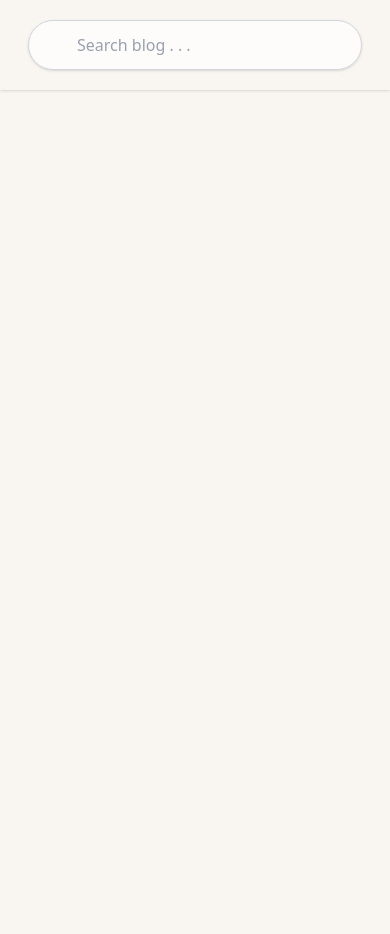
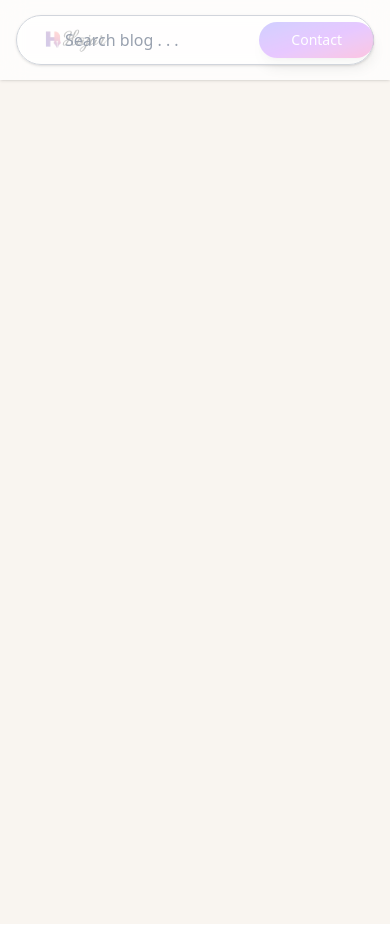
Before and after one commit to HajarAitAbdielmomin/personal-blog-website, a Next.js app: page / in a window 390 px wide. Built offline with nearby package versions, Linux system fonts and the light colour scheme.

Commit message:
Replace max-w-3xl with responsive breakpoints

```diff
--- a/app/components/NavigationHeader.tsx
+++ b/app/components/NavigationHeader.tsx
@@ -2,11 +2,27 @@ import SearchBar from "./SearchBar";
 export default function NavigationHeader() {
     return (
 
-        <div
-            className="z-50 flex items-center justify-between  bg-opacity-70 w-full min-h-[5rem] shadow px-3 lg:px-28">
+    <div className="relative z-50 flex items-center justify-between w-full min-h-[5rem] bg-white/70 shadow px-4 lg:px-28 backdrop-blur-md">
+
+        <div className="flex items-center gap-2">
+            <img
+                src="/personal-brand-logo.png"
+                alt="Logo"
+                className="h-20 w-auto object-contain"
+            />
+        </div>
+
+        <div className="absolute left-1/2 transform -translate-x-1/2 w-full max-w-2xl">
             <SearchBar/>
         </div>
 
-    )
+        <div>
+            <button className="px-8 py-2 text-sm font-medium text-white bg-gradient-to-br from-indigo-500 via-purple-500 to-pink-500 rounded-full hover:from-indigo-600 hover:via-purple-600 hover:to-pink-600 transition cursor-pointer shadow-lg">
+                Contact
+            </button>
+        </div>
+
+    </div>
+)
 
 }
```
